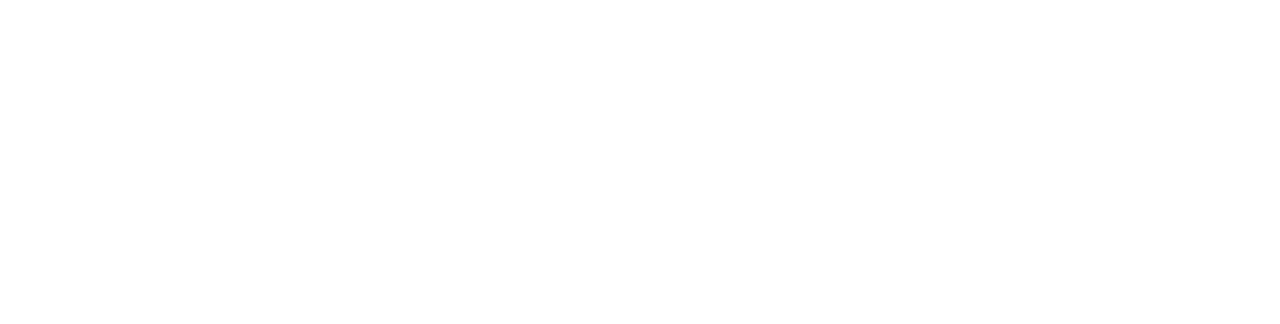
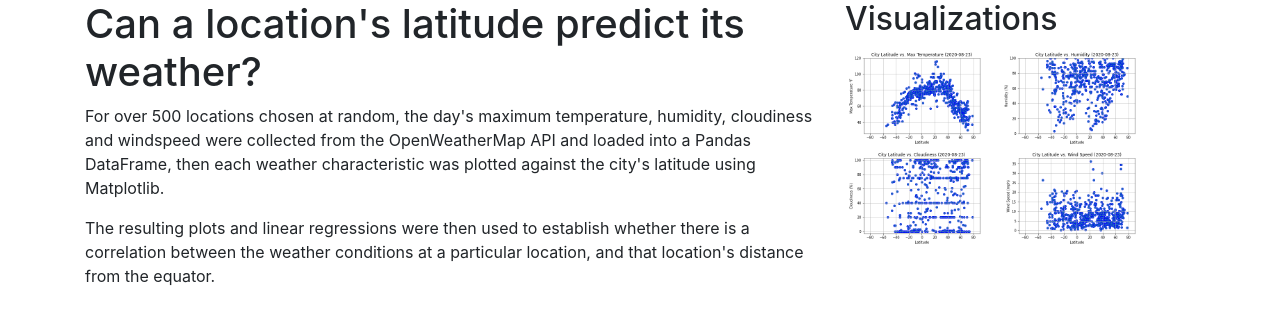
Before and after one commit to arhunt/web-design-challenge, a plain HTML site: page index.html in a window 1280 px wide. Drawn offline with nearby package versions, Linux system fonts and the light colour scheme.

Commit message:
Body structure of landing page.

```diff
--- a/index.html
+++ b/index.html
@@ -3,34 +3,48 @@
 
 <head>
   <meta charset="UTF-8">
-  <title>Tab Title Goes Here</title>
-  <!-- Stylesheets go here -->
+  <title>Latitude vs. Weather</title>
+  <link rel="stylesheet" href="https://stackpath.bootstrapcdn.com/bootstrap/4.3.1/css/bootstrap.min.css" integrity="sha384-ggOyR0iXCbMQv3Xipma34MD+dH/1fQ784/j6cY/iJTQUOhcWr7x9JvoRxT2MZw1T" crossorigin="anonymous">
+  <!-- <link rel="stylesheet" href="style.css"> -->
 </head>
 
 <!-- Landing page contains (1) Explanation of the project (2) Links to each visualization page (3) Sidebar containing preview images of each plot; clicking an image should take the user to that visualization. -->
 
 <body>
 
+<!-- wider part of screen, 8/12 -->
 
+<div class="container">
+  <div class="row">
+    <div class="col-md-12 col-lg-8">
+      <h1>Can a location's latitude predict its weather?</h1>
+      <p>For over 500 locations chosen at random, the day's maximum temperature, humidity, cloudiness and windspeed were collected from the OpenWeatherMap API and loaded into a Pandas DataFrame, then each weather characteristic was plotted against the city's latitude using Matplotlib.</p>
+      <p>The resulting plots and linear regressions were then used to establish whether there is a correlation between the weather conditions at a particular location, and that location's distance from the equator.</p>
+    </div>
+    <div class="col-md-12 col-lg-4">
+      <h2>Visualizations</h2>
+      <a target="_blank" href="tempall.html">
+        <img src="assets/city2maxtemp.png" width="150" alt="Max Temp, All Cities">
+      </a>
+      <a target="_blank" href="humidall.html">
+        <img src="assets/city2humidity.png" width="150" alt="Humidity, All Cities">
+      </a>
+      <a target="_blank" href="cloudall.html">
+        <img src="assets/city2cloudiness.png" width="150" alt="Cloudiness, All Cities">
+      </a>
+      <a target="_blank" href="windall.html">
+        <img src="assets/city2windspeed.png" width="150" alt="Wind Speed, All Cities">
+      </a>
+    </div>
+  </div>
 
+</div>
 
-
-
-
-
-
-
-
-
-
-
-
-
-
-
-
-
-
+<!-- Copied this code from 03.08 Solved -->
+<script src="https://code.jquery.com/jquery-3.3.1.slim.min.js" integrity="sha384-q8i/X+965DzO0rT7abK41JStQIAqVgRVzpbzo5smXKp4YfRvH+8abtTE1Pi6jizo" crossorigin="anonymous"></script>
+<script src="https://cdnjs.cloudflare.com/ajax/libs/popper.js/1.14.7/umd/popper.min.js" integrity="sha384-UO2eT0CpHqdSJQ6hJty5KVphtPhzWj9WO1clHTMGa3JDZwrnQq4sF86dIHNDz0W1" crossorigin="anonymous"></script>
+<script src="https://stackpath.bootstrapcdn.com/bootstrap/4.3.1/js/bootstrap.min.js" integrity="sha384-JjSmVgyd0p3pXB1rRibZUAYoIIy6OrQ6VrjIEaFf/nJGzIxFDsf4x0xIM+B07jRM" crossorigin="anonymous"></script>
+<!-- End of copied code -->
 
 </body>
 
```
